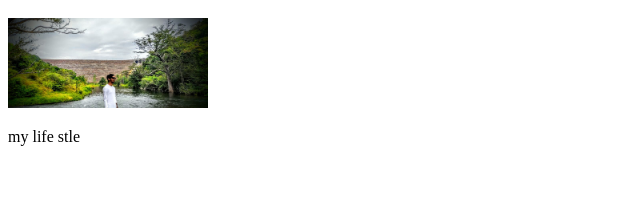
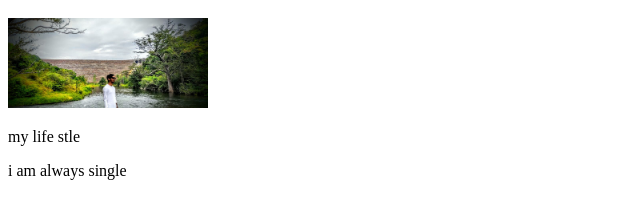
Before and after one commit to sudha032/s, a plain HTML site: page index.html in a window 1280 px wide. Shown: the part 120-338 px from the top of the page, without its empty margins (0-640 px from the left). Drawn offline with Linux system fonts and the light colour scheme.

Commit message:
new line

```diff
--- a/index.html
+++ b/index.html
@@ -10,5 +10,7 @@
     <h1>sudha</h1>
     <img width="200FT" src="PROFILE.jpeg" alt="">
     <p>my life stle</p>
+<p>i am always single</p>
+
 </body>
 </html>
```
